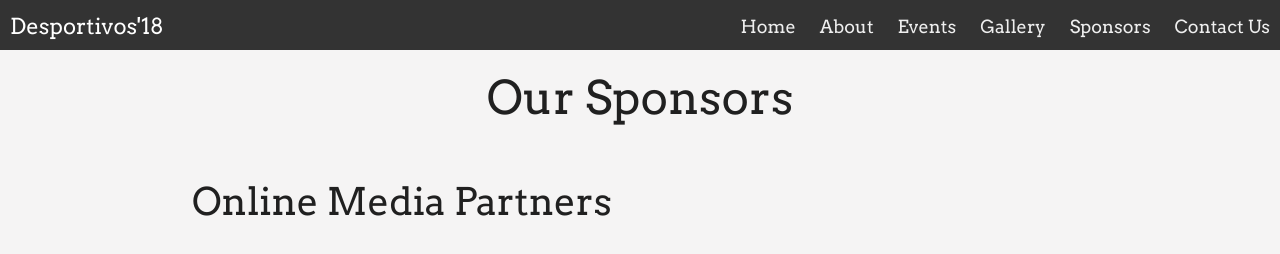
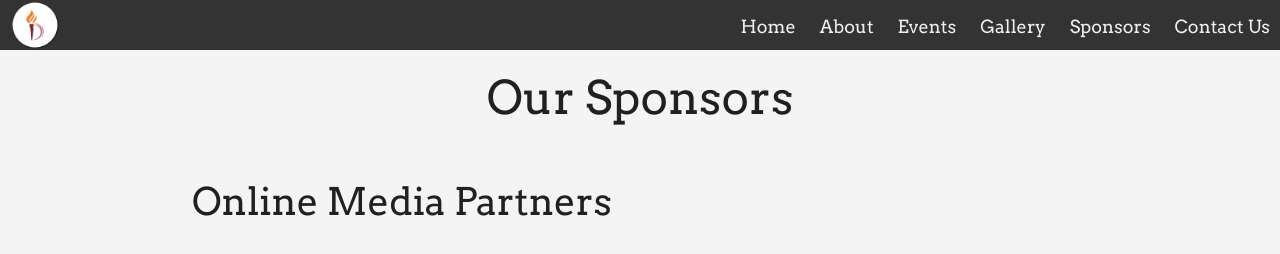
Before and after one commit to rbhatia46/Desportivos, a website: page Sponsors/sponsors.html in a window 1280 px wide. Shown: the top 254 px of the page. Drawn offline with nearby package versions, Linux system fonts and the light colour scheme.

Commit message:
Update sponsors.html

```diff
--- a/Sponsors/sponsors.html
+++ b/Sponsors/sponsors.html
@@ -17,7 +17,7 @@
 		<div class="nav" style="background:#333">
   <div class="nav-header">
     <div class="nav-title">
-      <a href="./../index.html" style="color:#fff;">Desportivos'18</a>
+      <a href="./../index.html" style="color:#fff;"><img src="./../img/favicon.png" width="50" height="50" style="bottom:10px; position:relative;"></a>
     </div>
   </div>
   <div class="nav-btn">
```
